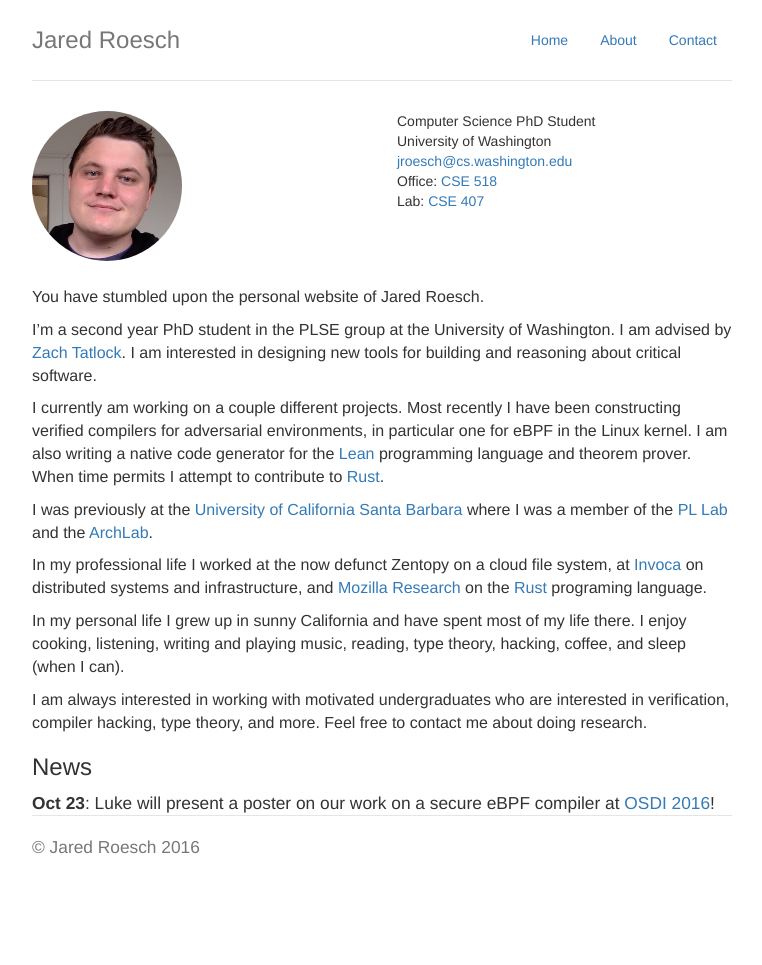
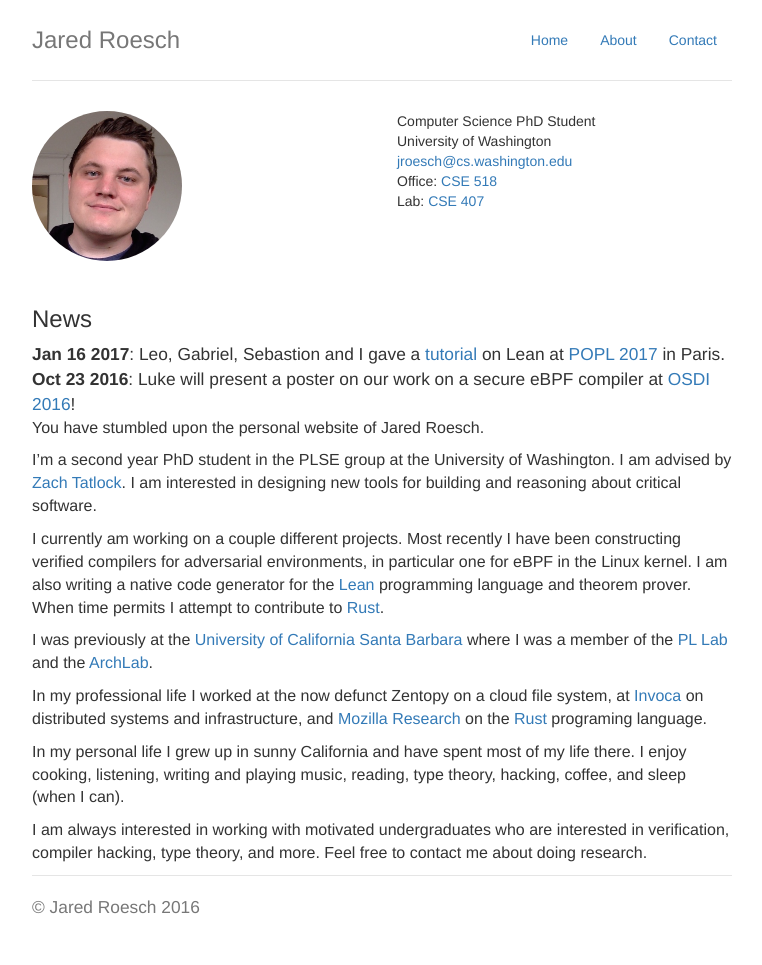
Before and after one commit to jroesch/jroesch.github.io, a Jekyll site: the page built from index.html, in a window 1280 px wide. Shown: the whole page, without its empty margins (258-1020 px from the left). Built offline with Jekyll 4.4.1, drawn with Linux system fonts in a browser that asks for light colours; before the commit the page ends 905 px from its top, so only the background shows below that.

Commit message:
Add POPL to news

```diff
--- a/index.html
+++ b/index.html
@@ -18,15 +18,18 @@ title: "Jared Roesch's Research Homepage"
     </div>
   </div>
 
+  <div id="news">
+      <h3>News</h3>
+      <div><b>Jan 16 2017</b>: Leo, Gabriel, Sebastion and I gave a
+      <a href="http://leanprover.github.io/presentations/20170116_POPL/">tutorial</a>
+      on Lean at <a href="http://popl17.sigplan.org/">POPL 2017</a> in Paris.
+      <div><b>Oct 23 2016</b>: Luke will present a poster on our work on
+      a secure eBPF compiler at <a href="https://www.usenix.org/conference/osdi16">OSDI 2016</a>!
+  </div>
+
   <div id="about">
       {% capture about_content %}{% include_relative about_content.md %}{% endcapture %}
       {{ about_content | markdownify }}
-  </div>
-
-  <div id="news">
-      <h3>News</h3>
-      <div><b>Oct 23</b>: Luke will present a poster on our work on
-      a secure eBPF compiler at <a href="https://www.usenix.org/conference/osdi16">OSDI 2016</a>!
   </div>
 
   <!-- <div id="research" class="row marketing">
```
